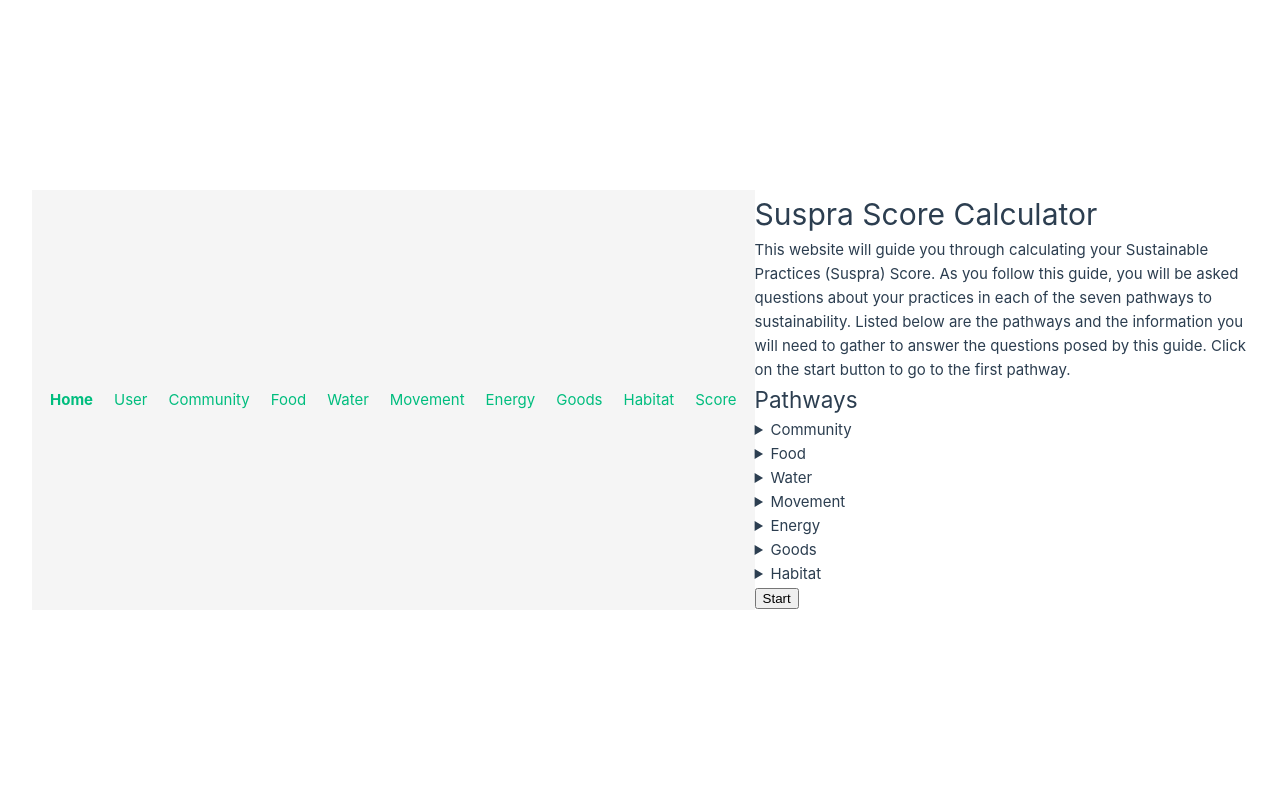
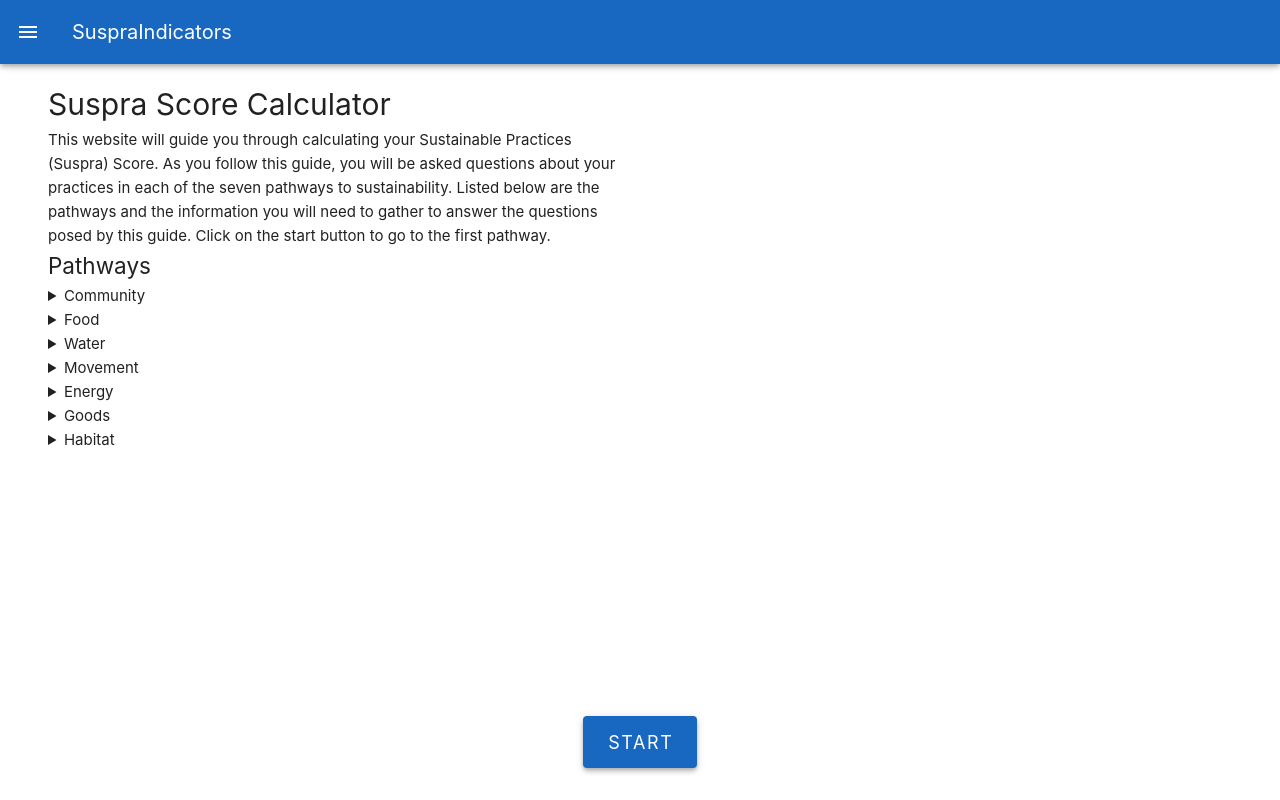
Before and after one commit to ianhorchata/SuspraIndicators, a Vue app: page / in a window 1280 px wide. Built offline with nearby package versions, Linux system fonts and the light colour scheme.

Commit message:
Implement Vuetify baseline wireframe, navigation drawer, and improved home screen UI with large start button

```diff
--- a/package.json
+++ b/package.json
@@ -11,7 +11,9 @@
   "dependencies": {
     "idb": "^8.0.3",
     "vue": "^3.5.13",
-    "vue-router": "^4.5.0"
+    "vue-router": "^4.5.0",
+    "vuetify": "^3.6.7",
+    "@mdi/font": "^7.4.47"
   },
   "devDependencies": {
     "@vitejs/plugin-vue": "^5.2.3",
--- a/src/App.vue
+++ b/src/App.vue
@@ -1,19 +1,45 @@
 <script setup>
+import { ref } from 'vue'
 import { RouterView, RouterLink } from 'vue-router'
+const drawer = ref(false)
+const pathwayItems = [
+  { to: '/community', label: 'Community' },
+  { to: '/food', label: 'Food' },
+  { to: '/water', label: 'Water' },
+  { to: '/movement', label: 'Movement' },
+  { to: '/energy', label: 'Energy' },
+  { to: '/goods', label: 'Goods' },
+  { to: '/habitat', label: 'Habitat' },
+  { to: '/score', label: 'Score' },
+  { to: '/user', label: 'User' },
+]
 </script>
 
 <template>
-  <nav style="padding: 1em; background: #f5f5f5; display: flex; gap: 1em; align-items: center;">
-    <router-link to="/" style="font-weight: bold;">Home</router-link>
-    <router-link to="/user">User</router-link>
-    <router-link to="/community">Community</router-link>
-    <router-link to="/food">Food</router-link>
-    <router-link to="/water">Water</router-link>
-    <router-link to="/movement">Movement</router-link>
-    <router-link to="/energy">Energy</router-link>
-    <router-link to="/goods">Goods</router-link>
-    <router-link to="/habitat">Habitat</router-link>
-    <router-link to="/score">Score</router-link>
-  </nav>
-  <RouterView />
+  <v-app>
+    <v-app-bar app color="primary" dark>
+      <v-app-bar-nav-icon @click="drawer = !drawer" />
+      <v-toolbar-title>SuspraIndicators</v-toolbar-title>
+    </v-app-bar>
+    <v-navigation-drawer app v-model="drawer">
+      <v-list>
+        <v-list-item>
+          <RouterLink to="/">
+            <v-list-item-title>Home</v-list-item-title>
+          </RouterLink>
+        </v-list-item>
+        <v-divider></v-divider>
+        <v-list-item v-for="item in pathwayItems" :key="item.to">
+          <RouterLink :to="item.to">
+            <v-list-item-title>{{ item.label }}</v-list-item-title>
+          </RouterLink>
+        </v-list-item>
+      </v-list>
+    </v-navigation-drawer>
+    <v-main>
+      <v-container>
+        <RouterView />
+      </v-container>
+    </v-main>
+  </v-app>
 </template>
--- a/src/main.js
+++ b/src/main.js
@@ -4,8 +4,21 @@ import { createApp } from 'vue'
 import App from './App.vue'
 import router from './router'
 
+// Vuetify imports
+import 'vuetify/styles'
+import { createVuetify } from 'vuetify'
+import * as components from 'vuetify/components'
+import * as directives from 'vuetify/directives'
+import '@mdi/font/css/materialdesignicons.css'
+
+const vuetify = createVuetify({
+  components,
+  directives,
+})
+
 const app = createApp(App)
 
 app.use(router)
+app.use(vuetify)
 
 app.mount('#app')
--- a/src/views/HomeView.vue
+++ b/src/views/HomeView.vue
@@ -9,7 +9,7 @@
 </script>
 
 <template>
-  <main>
+  <main style="position: relative; min-height: 80vh;">
     <h1>Suspra Score Calculator</h1>
     <p>This website will guide you through calculating your Sustainable Practices (Suspra) Score. As you follow this guide, you will be asked questions about your practices in each of the seven pathways to sustainability. Listed below are the pathways and the information you will need to gather to answer the questions posed by this guide. Click on the start button to go to the first pathway.</p>
     <h2>Pathways</h2>
@@ -41,6 +41,10 @@
       <summary>Habitat</summary>
       How much synthetic fertilizer and pesticides you use.
     </details>
-    <button @click="gotoCommunity">Start</button>
+    <div style="position: fixed; left: 0; right: 0; bottom: 32px; display: flex; justify-content: center; z-index: 10;">
+      <v-btn color="primary" size="x-large" elevation="4" @click="gotoCommunity">
+        Start
+      </v-btn>
+    </div>
   </main>
 </template>
```
Also changed, not shown: 1 other file (tests, documents, lock files or other folders).
